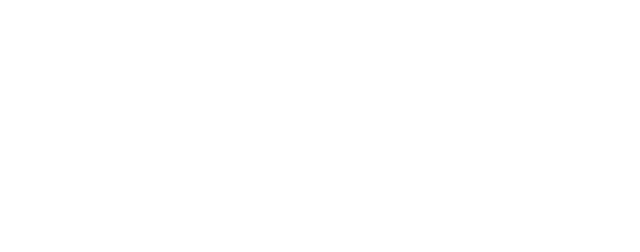
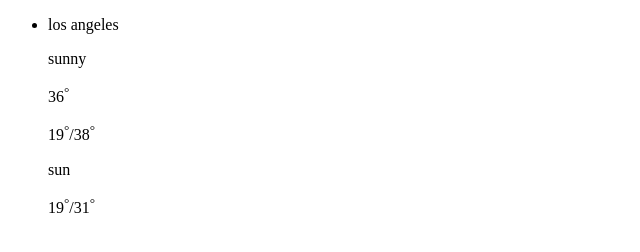
Before and after one commit to netalex/Weather-app-concept, a plain HTML site: page index.html in a window 1280 px wide. Shown: the whole page, without its empty margins (0-640 px from the left). Drawn offline with Linux system fonts and the light colour scheme; some icons are missing.

Commit message:
added basuic structure for card and weather icon set

```diff
--- a/index.html
+++ b/index.html
@@ -1,12 +1,57 @@
 <!DOCTYPE html>
 <html lang="en">
+
 <head>
+    <link rel="stylesheet"  href="https://cdnjs.cloudflare.com/ajax/libs/weather-icons/2.0.10/css/weather-icons.min.css">
+
     <meta charset="UTF-8">
     <meta name="viewport" content="width=device-width, initial-scale=1.0">
     <title>Weather app concept
     </title>
 </head>
+
 <body>
 
+    <section class="weatherCard">
+        <div class="container">
+            <ul class="cityList">
+                <li class="city">
+                    <div class="city-el">
+                        <div class="city-name">
+                            <p>los angeles</p>
+                        </div>
+                        <div class="w-type">
+                            <p>sunny</p>
+                        </div>
+                        <div class="city-temp">
+                            <p>36<sup>°</sup></p>
+                        </div>
+                        <div class="temp-min-max">
+                            <p>19<sup>°</sup>/38<sup>°</sup></p>
+                        </div>
+                        <div class="forecast-bar">
+                            <div class="sun">
+                                <div class="day-name"><p>sun</p></div>
+                                <div class="w-ico">
+                                    <i class="wi wi-day-sunny"></i>
+                                </div>
+                                <div class="temp-minmax-little">
+                                    <p>19<sup>°</sup>/31<sup>°</sup></p>
+                                </div>
+                            </div>
+                            <div class="mon"></div>
+                            <div class="tue"></div>
+                            <div class="wed"></div>
+                            <div class="thu"></div>
+                            <div class="fri"></div>
+                            <div class="sat"></div>
+                        </div>
+                    </div>
+                </li>
+            </ul>
+        </div>
+    </section>
+
 </body>
+
 </html>
```
Also changed, not shown: readme.md.
